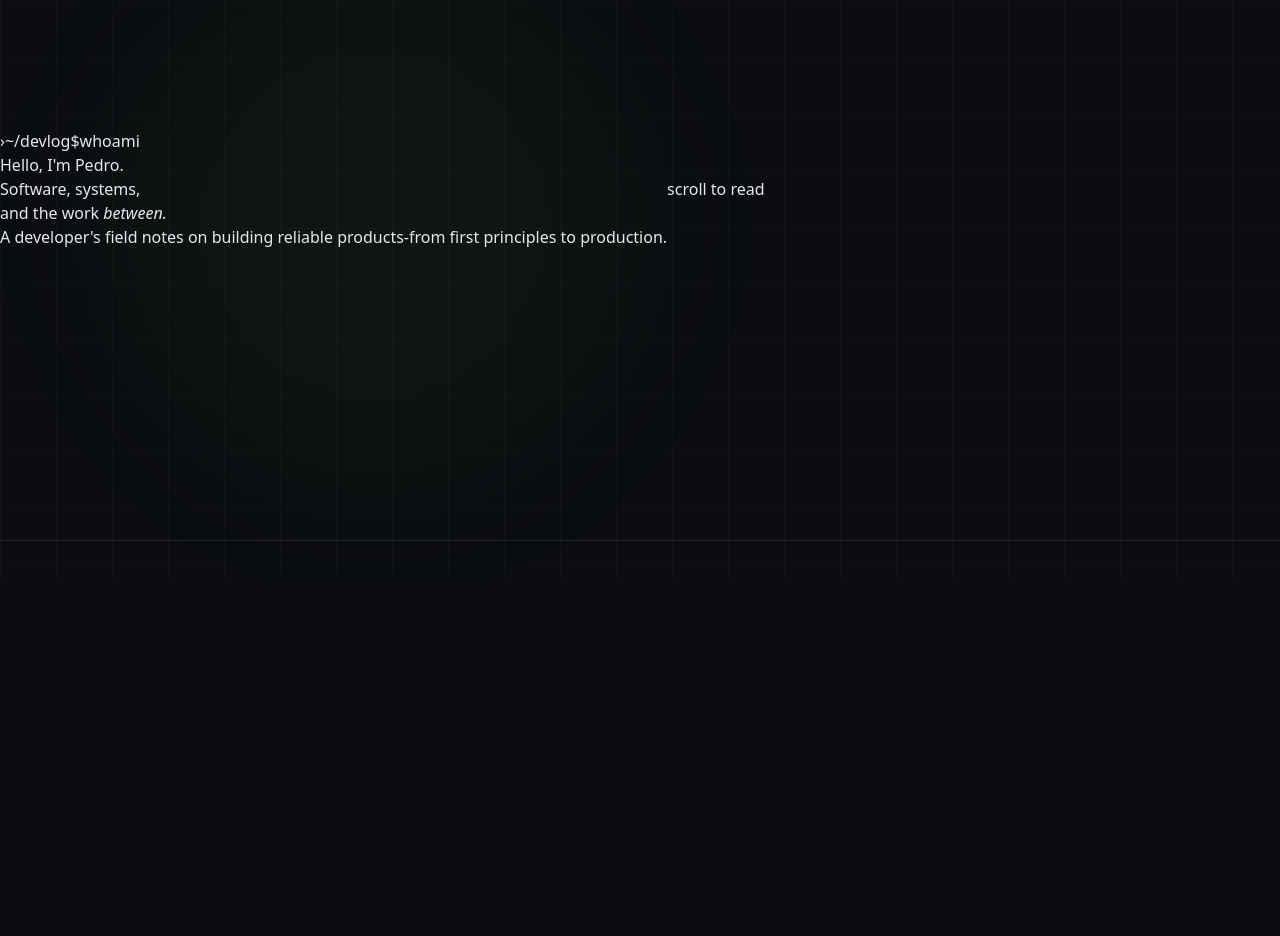
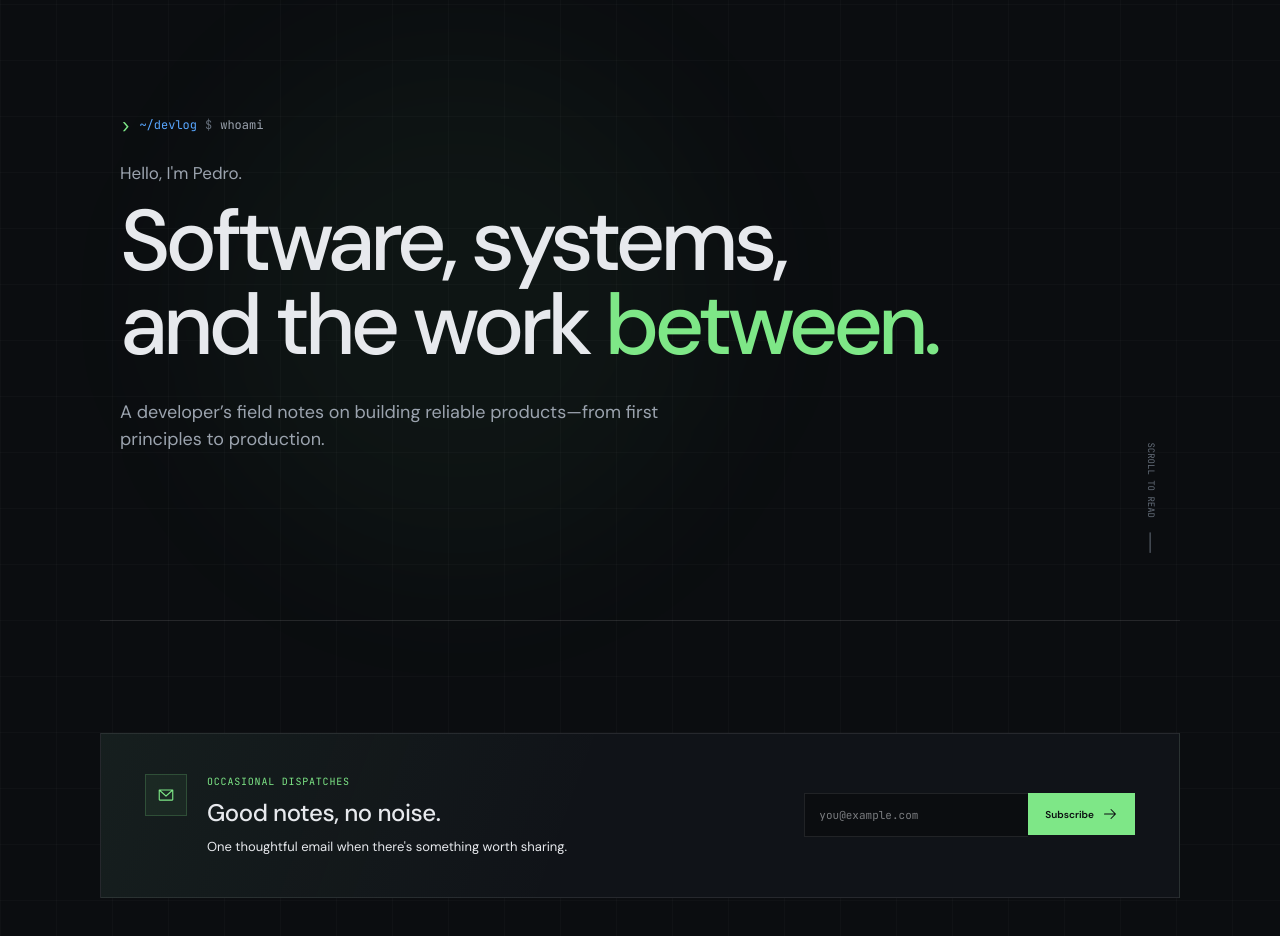
Before and after one commit to peterhfss/pedroh-devlog, a Next.js app: page /projects in a window 1280 px wide. Shown: the part 220-1156 px from the top of the page. Before the commit the page ends 800 px from the top, so only its background shows below. Built offline with nearby package versions, Linux system fonts and the light colour scheme.

Commit message:
feat(subscription): add subscription section

```diff
--- a/src/app/(main)/layout.tsx
+++ b/src/app/(main)/layout.tsx
@@ -1,7 +1,9 @@
 'use client'
 
-import { Footer, Header, TabContainer, Prompt, Hero } from "@/components";
-import { stacks } from "@/lib/utils";
+import { type SubmitEvent, useState } from "react";
+import { Footer, Header, Hero, Prompt, TabContainer } from "@/components";
+import { Subscription } from "@/components/subscription";
+
 
 type MainProps = {
   children: React.ReactNode;
@@ -9,11 +11,19 @@ type MainProps = {
 
 export default function Main({ children }: MainProps) {
 
+  const [subscribed , setSubscribed] = useState(false);
+
+  function subscribe(event: SubmitEvent<HTMLFormElement>){
+    event.preventDefault()
+    setSubscribed(true)
+  }
+
   return (
     <div className="min-h-screen overflow-hidden my-background">
       <Header />
-      <main>
+      <main className="pt-20 pb-24 content-container">
         <Hero />
+        <Subscription subscribed={false}/>
       </main>
     </div>
   );
--- a/src/app/globals.css
+++ b/src/app/globals.css
@@ -13,6 +13,10 @@
   --border: rgba(255, 255, 255, 0.09);
   --mono: "JetBrains Mono", monospace;
   --sans: "DM Sans", sans-serif;
+  --border-icon: rgba(126, 231, 135, 0.2);
+  --bg-icon: rgba(126, 231, 135, 0.06);
+  --border-input-focus: rgba(126, 231, 135, 0.45);
+
 }
 
 @theme {
@@ -20,6 +24,27 @@
   --color-text: var(--text);
   --color-border: var(--border);
   --color-muted: var(--muted);
+  --color-soft: var(--text-soft);
+  --color-green: var(--green);
+  --color-blue: var(--blue);
+  --color-muted: var(--muted);
+  --color-surface-raised: var(--surface-raised);
+  --color-border-icon: var(--border-icon);
+  --color-bg-icon: var(--bg-icon);
+  --color-border-input-focus: var(--border-input-focus);
+
+  --tracking-5: -0.058em;
+  --tracking-6: -0.03rem;
+
+  --font-sans: var(--sans);
+  --font-mono: var(--mono);
+}
+
+.header-inner,
+.footer-inner,
+.content-container {
+  width: min(1080px, calc(100% - 40px));
+  margin: 0 auto;
 }
 
 .my-background {
@@ -41,3 +66,53 @@
   background: rgba(126, 231, 135, 0.035);
   filter: blur(80px);
 }
+
+.heading-1 {
+  font-size: clamp(48px, 7vw, 86px);
+  line-height: 0.98;
+}
+
+.hero-content {
+  width: min(1080px, calc(100% - 40px));
+}
+
+.scroll-note {
+  right: max(30px, calc((100% - 1080px) / 2));
+}
+
+.card-subscription{
+  background:
+  linear-gradient(110deg, rgba(126, 231, 135, 0.055), transparent 45%),
+  var(--surface);
+  grid-template-columns: 1fr auto;
+}
+
+.eyebrow {
+  margin: 0;
+  color: var(--green) ;
+  font-family: var(--mono);
+  font-size: 10px ;
+  letter-spacing: 0.08em;
+  text-transform: uppercase;
+}
+
+.clip-text{
+  clip: rect(0, 0, 0, 0);
+}
+
+
+@keyframes line-grow {
+
+  0%,
+  100% {
+    transform: scaleX(0.2);
+  }
+
+  50% {
+    transform: scaleX(1);
+  }
+}
+
+.line {
+  animation: line-grow 2s ease-in-out infinite;
+}
--- a/src/app/layout.tsx
+++ b/src/app/layout.tsx
@@ -41,7 +41,7 @@ export default function RootLayout({
       lang="en"
       className={`${dmSans.variable} ${jetBrainsMono.variable}  h-full antialiased scroll-smooth`}
     >
-      <body className="bg-bg text-text">
+      <body className="bg-bg text-text font-sans">
         {children}
       </body>
     </html>
--- a/src/components/anchor.tsx
+++ b/src/components/anchor.tsx
@@ -6,13 +6,13 @@ interface AnchorProps extends AnchorHTMLAttributes<HTMLAnchorElement> {
     href: string;
 }
 
-export const Anchor = ({children, href, className, ...rest}: AnchorProps) => {
-    return(
+export const Anchor = ({ children, href, className, ...rest }: AnchorProps) => {
+    return (
         <a
             href={href}
             rel="noopener"
             target='_blank'
-            className={`p-2 text-muted-foreground hover:text-foreground transition-colors rounded  ${className}`}
+            className={`p-2 text-muted hover:text-white transition-colors rounded hover:bg-surface-raised hover:-translate-y-0.5  ${className}`}
             {...rest}
         >
             {children}
--- a/src/components/header.tsx
+++ b/src/components/header.tsx
@@ -13,13 +13,13 @@ import { Anchor } from "./anchor";
 export function Header() {
   return (
     <header className="sticky top-0 z-10 border-b border-border bg-background/90 backdrop-blur-sm">
-        <div className="max-w-3xl mx-auto px-4 h-14 items-center flex justify-between">
+      <div className="content-container h-14 mx-auto items-center flex justify-between">
         <div className="flex items-center gap-2">
-            <TerminalIcon size={16} className="text-primary" />
-            <span className="font-mono text-sm font-medium text-foreground">
+          <TerminalIcon size={16} className="text-green" />
+          <span className="font-mono text-sm font-medium text-muted">
             pedroh's devlog
           </span>
-            <span className="font-mono text-xs text-muted-foreground hidden sm:inline">
+          <span className="font-mono text-xs text-muted hidden sm:inline">
             ['full-stack', 'game dev']
           </span>
         </div>
--- a/src/components/hero.tsx
+++ b/src/components/hero.tsx
@@ -1,24 +1,24 @@
-import { Prompt } from "./terminal-prompt"
+import { Prompt } from "./prompt"
 
 export const Hero = () => {
     return (
         <section className="relative flex items-center border-b border-b-border min-h-[88vh] before:hero-before">
             <div className="absolute w-130 h-130 pointer-events-none rounded-[50%]  left-[9%] top-[18%] hero-glow" />
-            <div>
+            <div className="relative mt-8 mx-auto hero-content">
                 <Prompt command="whoami" />
-                <p>Hello, I'm Pedro.</p>
-                <h1>
+                <p className="text-[17px] text-soft mt-7 mb-3 mx-0 ">Hello, I'm Pedro.</p>
+                <h1 className="max-w-215 m-0 font-medium tracking-5 heading-1">
                     Software, systems,
                     <br />
-                    and the work <em>between.</em>
+                    and the work <em className="text-green not-italic">between.</em>
                 </h1>
-                <p>
-                    A developer's field notes on building reliable products-from first principles to production.
+                <p className="max-w-140 mt-8 text-soft text-[18px] leading-[26.4px]">
+                    A developer’s field notes on building reliable products—from first principles to production.
                 </p>
             </div>
-            <div>
+            <div className="absolute bottom-11 flex items-center gap-3.5 text-[9px] uppercase text-muted leading-0.5 font-mono origin-bottom-right rotate-90 translate-x-[100%} scroll-note">
                 <span>scroll to read</span>
-                <i />
+                <i className="w-11 h-px bg-muted origin-left line" />
             </div>
         </section>
     )
--- a/src/components/index.ts
+++ b/src/components/index.ts
@@ -3,7 +3,7 @@ import { Footer } from "./footer";
 import { Header } from "./header";
 import { Tab } from "./tab";
 import { TabContainer } from "./tab-container";
-import { Prompt } from "./terminal-prompt";
+import { Prompt } from "./prompt";
 import { Hero } from './hero';
 
 export { Footer, Header, Tab, TabContainer, Prompt, Anchor, Hero };
--- /dev/null
+++ b/src/components/prompt.tsx
@@ -0,0 +1,11 @@
+export function Prompt({ command }: { command: string }) {
+  return (
+    <div className="flex items-center flex-wrap gap-2 font-mono text-xs text-soft" aria-label={`Terminal command: ${command}`}>
+      <span className="text-green text-[19px] leading-px">›</span>
+      <span className="text-blue">~/devlog</span>
+      <span className="text-muted">$</span>
+      <span>{command}</span>
+    </div>
+
+  );
+}
--- /dev/null
+++ b/src/components/subscription.tsx
@@ -0,0 +1,48 @@
+import { ArrowRightIcon, EnvelopeSimpleIcon } from "@phosphor-icons/react"
+
+interface SubscriptionProps {
+    subscribed: boolean
+}
+
+export const Subscription = ({subscribed}: SubscriptionProps) => {
+    return(
+        <section id="newsletter" className="grid items-center gap-14 mt-28  py-10 px-11 border border-border card-subscription">
+            <div className="flex justify-start gap-5">
+                <span className="border border-px grow-0 shrink-0 basis-auto border-border-icon bg-bg-icon w-10.5 h-10.5 flex items-center justify-center">
+                    <EnvelopeSimpleIcon size={18} className="text-green" />
+                </span>
+                <div>
+                    <p className="eyebrow">Occasional dispatches</p>
+                    <h2 className="mt-1.5 mb-1.5 text-[24px] font-medium tracking-6">Good notes, no noise.</h2>
+                    <p className="m-0 text-[13px]">
+                        One thoughtful email when there's something worth sharing.
+                    </p>
+                </div>
+            </div>
+            {subscribed ? (
+                <p className="text-text font-mono text-[11px]">
+                    <span className="mr-1.5 text-green">✓</span> You’re on the list. Check your inbox.
+                </p>
+            ) : (
+                <form className="flex">
+                    <label htmlFor="email" className="absolute w-px h-px p-0 -m-px overflow-hidden text-nowrap border-0 clip-text">
+                        Email address
+                    </label>
+                    <input
+                        id="email"
+                        name= 'email'
+                        placeholder="you@example.com"
+                        required
+                        type="email"
+                        className="w-56 h-11 py-0 px-3.5 border border-border border-r-0 outline-0 bg-bg text-text font-mono text-[11px] focus:border-border-input-focus"
+                    />
+                    <button type="submit" className="h-10.5 flex items-center gap-2 py-0 px-4 border text-bg border-green bg-green cursor-pointer text-[10px] font-semibold hover:bg-[#9aefa1] hover:translate-x-0.5 transition-all duration-200 ease-in ">
+                        Subscribe
+                        <ArrowRightIcon size={16} />
+                    </button>
+                </form>
+            )}
+
+        </section>
+    )
+}
--- a/src/components/tab.tsx
+++ b/src/components/tab.tsx
@@ -1,5 +1,5 @@
 import type { ReactNode } from "react";
-import { Prompt } from "./terminal-prompt";
+import { Prompt } from "./prompt";
 
 type TabProps = {
   title: string;
--- a/src/components/terminal-prompt.tsx
+++ /dev/null
@@ -1,11 +0,0 @@
-export function Prompt({ command }: { command: string }) {
-  return (
-    <div>
-      <span className="prompt-mark">›</span>
-      <span className="prompt-path">~/devlog</span>
-      <span className="prompt-symbol">$</span>
-      <span>{command}</span>
-    </div>
-
-  );
-}
```
Lines whose indentation alone changed are shown as unchanged.
